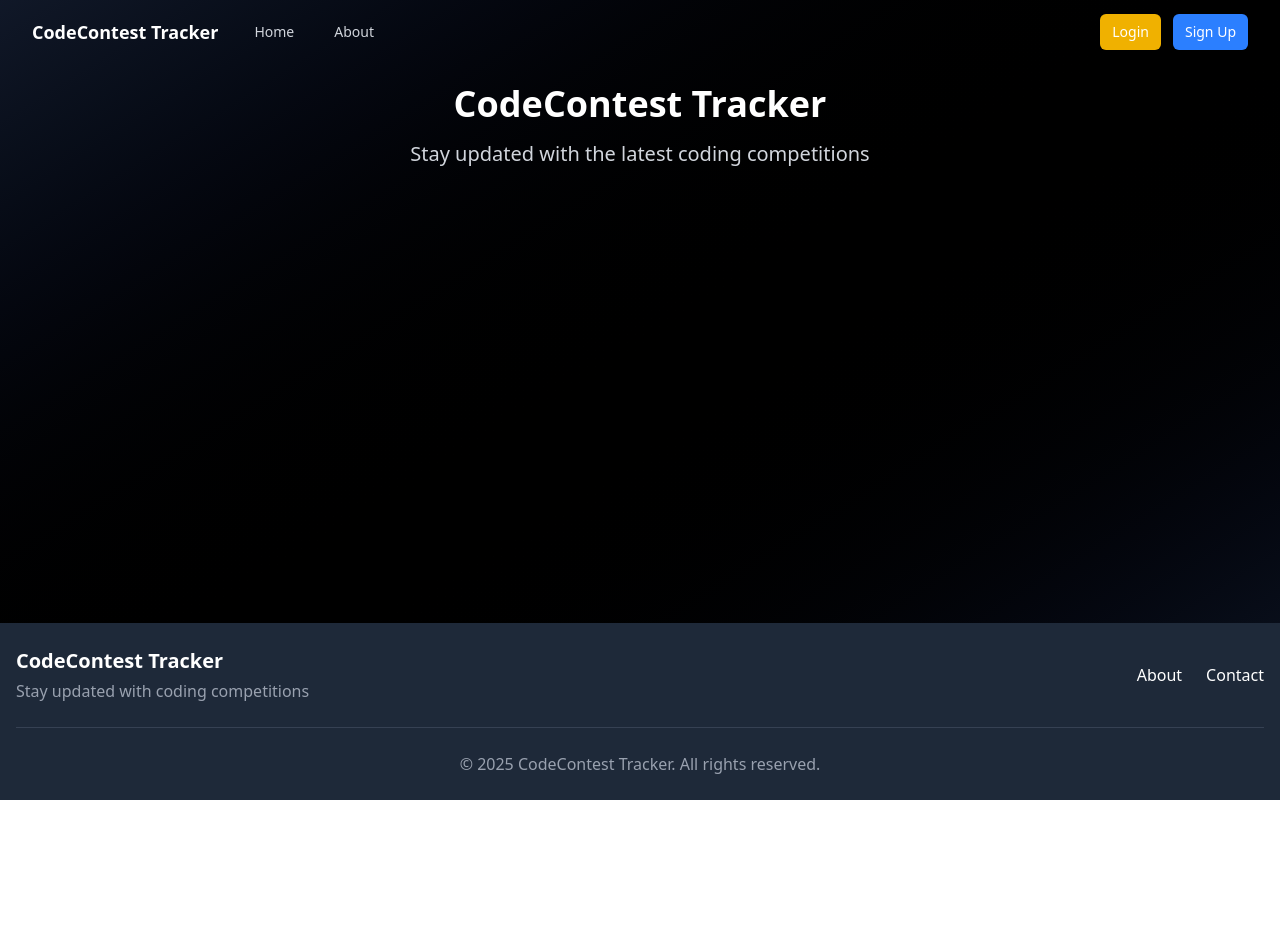
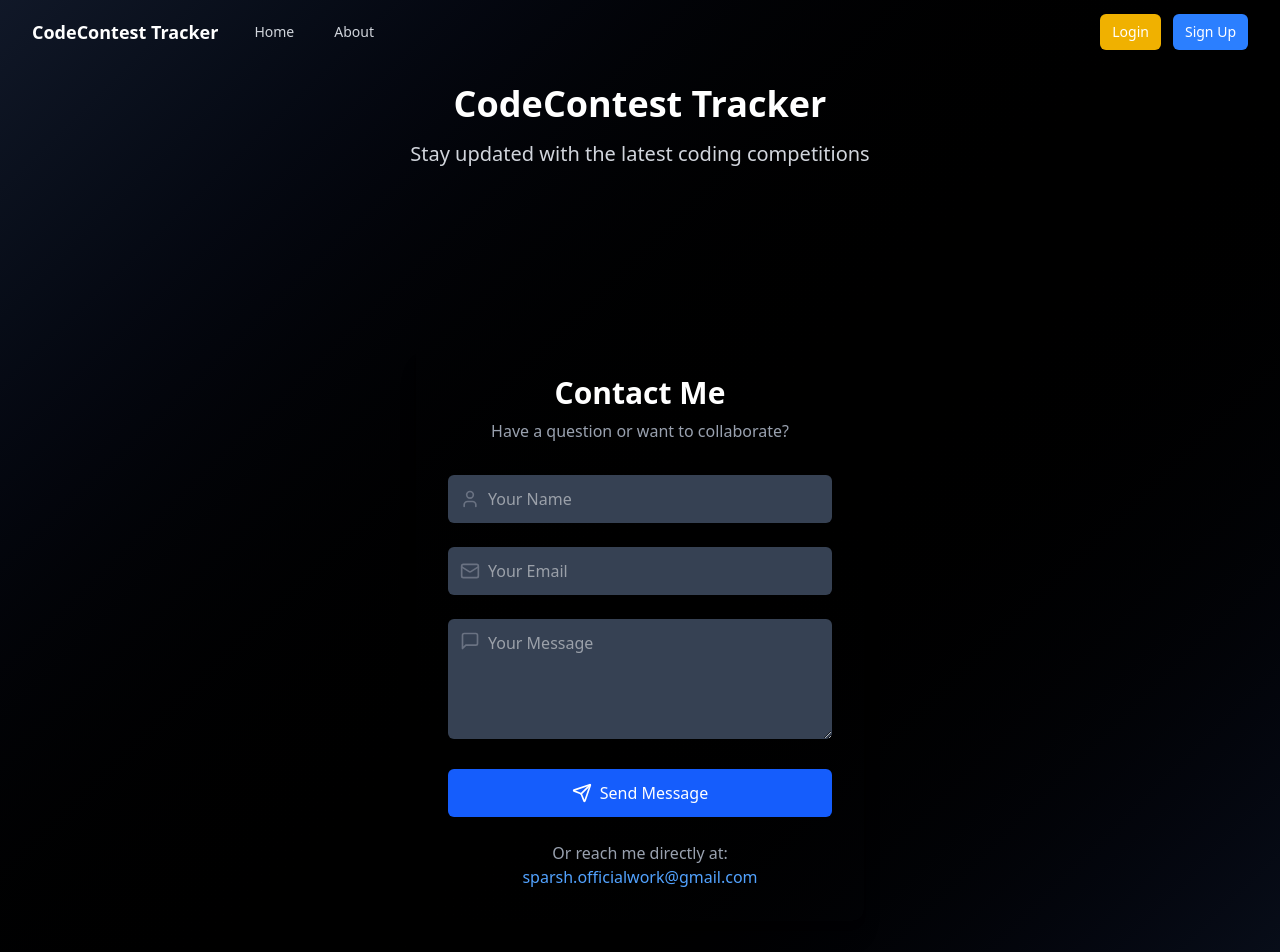
Before and after one commit to PacemakerX/codeContestTracker, a React (Vite) app in the folder codeContestTracker-frontend/: page /contact in a window 1280 px wide. Shown: the top 952 px of the page. Before the commit the page ends 800 px from the top, so only its background shows below. Built offline with nearby package versions, Linux system fonts and the light colour scheme.

Commit message:
adds a contact component and adds it in App.jsx

```diff
--- a/codeContestTracker-frontend/src/App.jsx
+++ b/codeContestTracker-frontend/src/App.jsx
@@ -10,6 +10,7 @@ import Login from "./components/Login";
 import Signup from "./components/SignUp";
 import UserProfile from "./components/UserProfile";
 import About from "./components/About";
+import Contact from "./components/Contact";
 
 // Import context providers
 import { NotificationProvider } from "./components/ToastNotification";
@@ -46,6 +47,7 @@ function App() {
               <Route path="/signup" element={<Signup />} />
               <Route path="/profile" element={<UserProfile />} />
               <Route path="/about" element={<About />} />
+              <Route path="/contact" element={<Contact />} />
             </Routes>
           </main>
 
--- /dev/null
+++ b/codeContestTracker-frontend/src/components/Contact.jsx
@@ -0,0 +1,199 @@
+import React, { useState } from "react";
+import { Send, User, Mail, MessageSquare } from "lucide-react";
+import { useNotification } from "../components/ToastNotification";
+
+const BASE_URL = "https://apicodecontesttrackerbackend.onrender.com";
+
+
+const ContactComponent = () => {
+  const { addNotification } = useNotification();
+  const [formData, setFormData] = useState({
+    name: "",
+    email: "",
+    message: "",
+  });
+  const [status, setStatus] = useState({
+    submitting: false,
+  });
+
+  const handleChange = (e) => {
+    const { name, value } = e.target;
+    setFormData((prevState) => ({
+      ...prevState,
+      [name]: value,
+    }));
+  };
+
+  const validateForm = () => {
+    const { name, email, message } = formData;
+
+    if (!name.trim()) {
+      addNotification("Name is required", "error");
+      return false;
+    }
+
+    const emailRegex = /^[^\s@]+@[^\s@]+\.[^\s@]+$/;
+    if (!emailRegex.test(email)) {
+      addNotification("Invalid email address", "error");
+
+      return false;
+    }
+
+    if (!message.trim()) {
+      addNotification("Message is required", "error");
+      return false;
+    }
+
+    return true;
+  };
+
+  const handleSubmit = async (e) => {
+    e.preventDefault();
+
+    // Validate form
+    if (!validateForm()) return;
+
+    // Set submitting state
+    setStatus({ submitting: true });
+
+    try {
+      const response = await fetch(`${BASE_URL}/api/users/contact`, {
+        method: "POST",
+        headers: {
+          "Content-Type": "application/json",
+        },
+        body: JSON.stringify(formData),
+      });
+
+      const result = await response.json();
+
+      if (response.ok) {
+        addNotification("Your message has been sent successfully!", "success");
+
+        // Reset form
+        setFormData({
+          name: "",
+          email: "",
+          message: "",
+        });
+      } else {
+        addNotification(
+          result.message || "Something went wrong. Please try again.",
+          "error"
+        );
+      }
+    } catch (error) {
+      addNotification(
+        `Network error: ${error.message}. Please try again.`,
+        "error"
+      );
+    } finally {
+      setStatus({ submitting: false });
+    }
+  };
+
+  return (
+    <div
+      className="min-h-screen flex items-center justify-center px-4 py-12 aninmated-fadeIn"
+      style={{ animation: "fadeIn 1s ease-out" }}
+    >
+      <div className="shadow-xl rounded-xl p-8 w-full max-w-md ">
+        <div className="text-center mb-8">
+          <h2 className="text-3xl font-bold text-white mb-2">Contact Me</h2>
+          <p className="text-gray-400">
+            Have a question or want to collaborate?
+          </p>
+        </div>
+
+        <form onSubmit={handleSubmit} className="space-y-6">
+          {/* Name Input */}
+          <div className="relative">
+            <div className="absolute inset-y-0 left-0 pl-3 flex items-center pointer-events-none">
+              <User className="text-gray-500" size={20} />
+            </div>
+            <input
+              type="text"
+              name="name"
+              placeholder="Your Name"
+              value={formData.name}
+              onChange={handleChange}
+              className="w-full pl-10 p-3 bg-gray-700 text-white rounded-md focus:outline-none focus:ring-2 focus:ring-blue-500"
+            />
+          </div>
+
+          {/* Email Input */}
+          <div className="relative">
+            <div className="absolute inset-y-0 left-0 pl-3 flex items-center pointer-events-none">
+              <Mail className="text-gray-500" size={20} />
+            </div>
+            <input
+              type="email"
+              name="email"
+              placeholder="Your Email"
+              value={formData.email}
+              onChange={handleChange}
+              className="w-full pl-10 p-3 bg-gray-700 text-white rounded-md focus:outline-none focus:ring-2 focus:ring-blue-500"
+            />
+          </div>
+
+          {/* Message Input */}
+          <div className="relative">
+            <div className="absolute inset-y-0 left-0 pl-3 pt-3 pointer-events-none">
+              <MessageSquare className="text-gray-500" size={20} />
+            </div>
+            <textarea
+              name="message"
+              placeholder="Your Message"
+              rows="4"
+              value={formData.message}
+              onChange={handleChange}
+              className="w-full pl-10 p-3 bg-gray-700 text-white rounded-md focus:outline-none focus:ring-2 focus:ring-blue-500"
+            />
+          </div>
+
+          {/* Submit Button */}
+          <button
+            type="submit"
+            disabled={status.submitting}
+            className="w-full flex justify-center items-center p-3 bg-blue-600 hover:bg-blue-700 text-white rounded-md transition duration-300 disabled:opacity-50"
+          >
+            {status.submitting ? (
+              "Sending..."
+            ) : (
+              <>
+                <Send className="mr-2" size={20} /> Send Message
+              </>
+            )}
+          </button>
+        </form>
+
+        {/* Direct Contact Info */}
+        <div className="mt-6 text-center text-gray-400">
+          <p>Or reach me directly at:</p>
+          <a
+            href="mailto:sparsh.officialwork@gmail.com"
+            className="text-blue-400 hover:underline"
+          >
+            sparsh.officialwork@gmail.com
+          </a>
+        </div>
+      </div>
+      <style>
+        {`
+          @keyframes fadeIn {
+            0% {
+              opacity: 0;
+              transform: translateY(-20px);
+            }
+            100% {
+              opacity: 1;
+              transform: translateY(0);
+            }
+          }
+        `}
+      </style>
+    </div>
+  );
+};
+
+export default ContactComponent;
```
